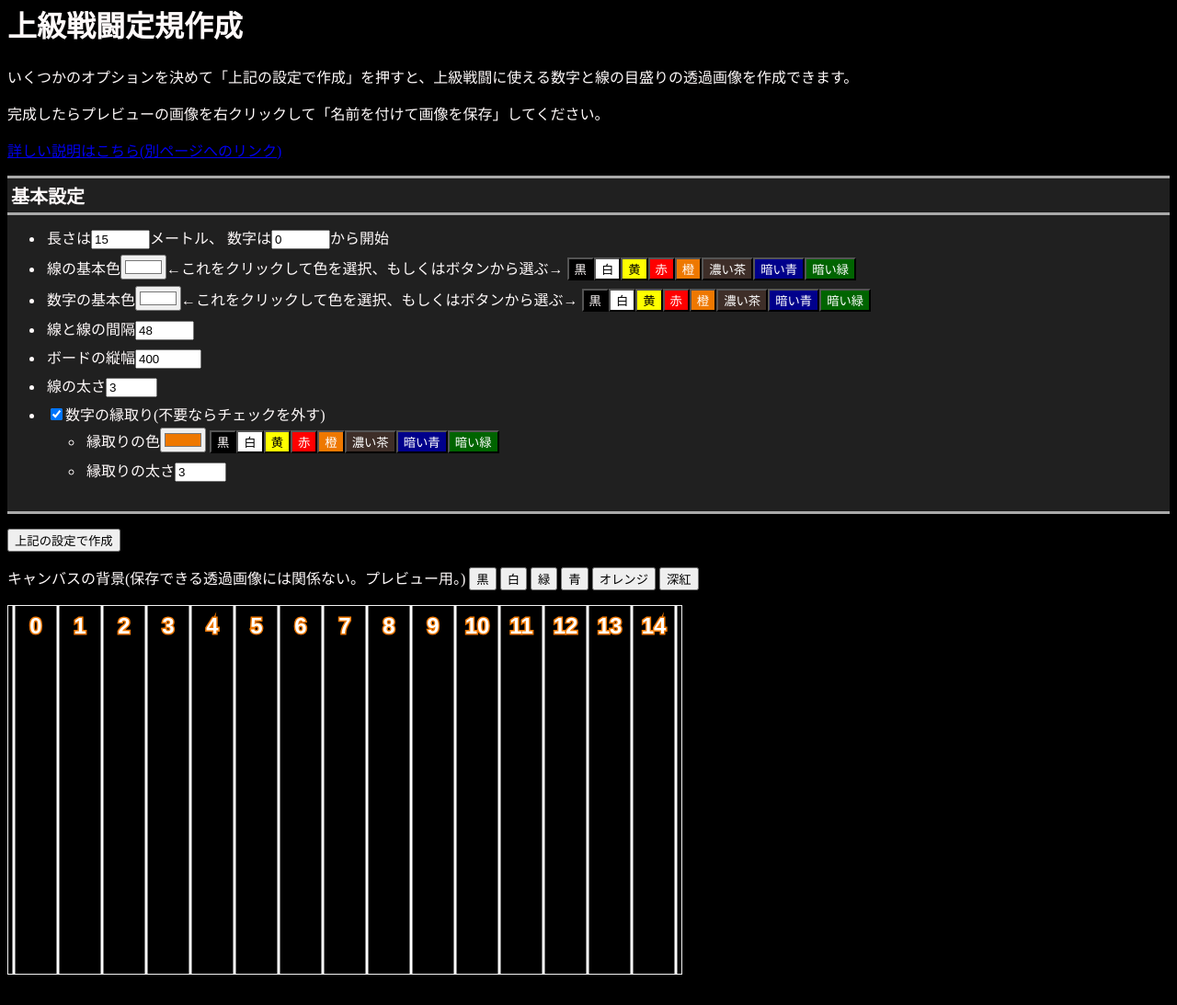
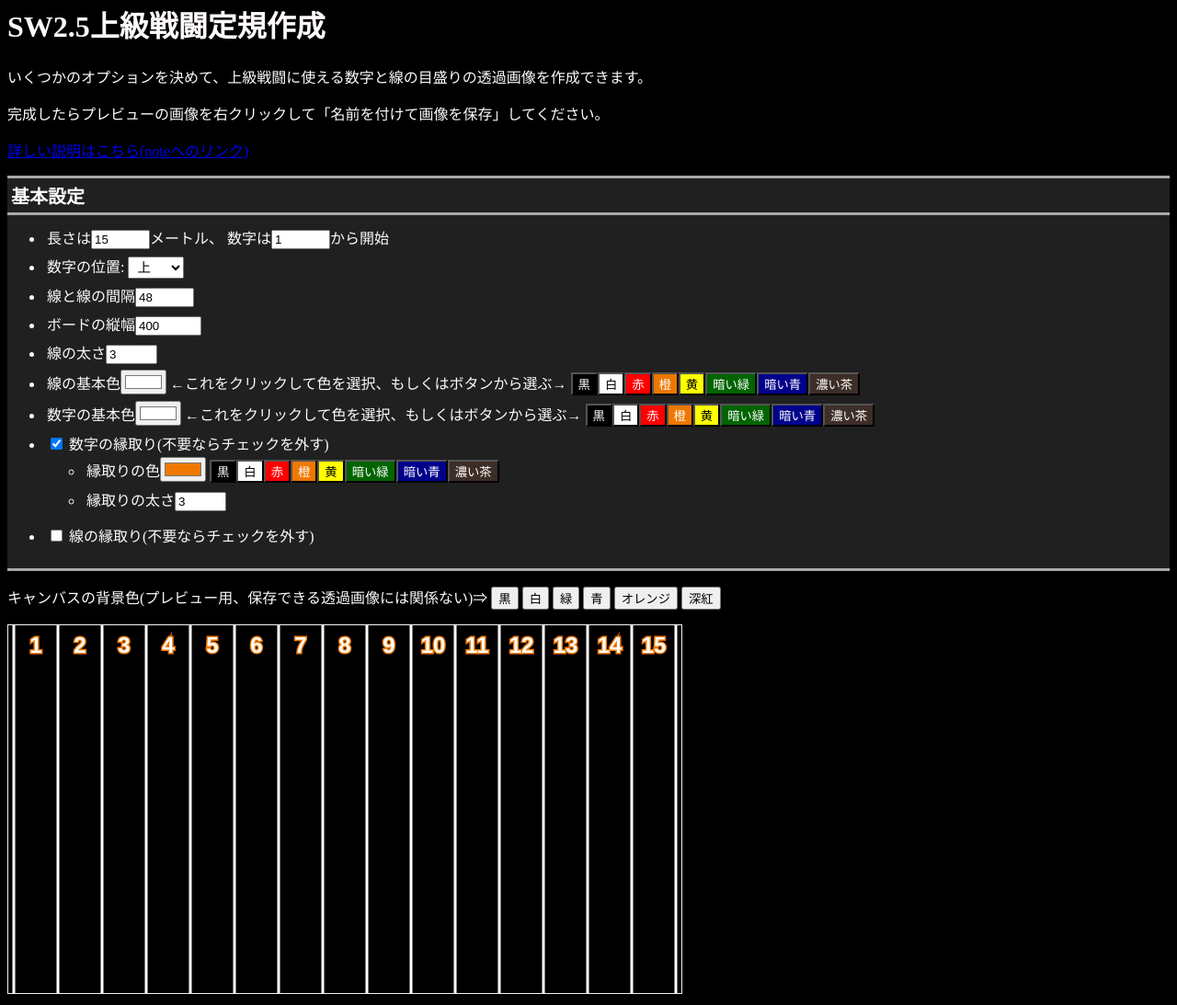
Before and after one commit to yuukumu/battleBoardGenerater-sw2.5, a plain HTML site: page index.html in a window 1280 px wide. Shown: the part 18-1111 px from the top of the page at 92% size. Before the commit the page ends 1090 px from the top, so only its background shows below. Drawn offline with Linux system fonts and the light colour scheme.

Commit message:
Add files via upload

```diff
--- a/canvasDraw.js
+++ b/canvasDraw.js
@@ -1,98 +1,147 @@
-// キャンバス
 const canvas = document.getElementById('boardCanvas');
 const ctx = canvas.getContext('2d');
 
-// 縦線の描画
-/**
- * 線をキャンバスに描画する関数
- * @param {String} color  描画する線のカラーコード
- * @param {Number} thickness 線の太さ(横幅)
- * @param {Number} height 線の長さ
- * @param {Number} meter  メートル単位でのボードの長さ。これによって線の個数が決まる。
- * @param {Number} spacing  線と線の間隔
- */
-function drawLine(color, thickness, height, meter, spacing) {
-    ctx.strokeStyle = color;
-    ctx.lineWidth = thickness;
-    for (let i = 0; i <= meter; i++) {
-        const LineStartX = i * spacing + 6; // それぞれの線のスタート地点のx座標。+6はボードの余白のため。
-        ctx.beginPath(); // パスの開始
-        ctx.moveTo(LineStartX, 0); // 開始点 (x, y)
-        ctx.lineTo(LineStartX, height); // 終了点 (x, y)
-        ctx.stroke(); // 線を描画
+
+function drawLine(x, y) {
+    ctx.beginPath(); // パスの開始
+    ctx.moveTo(x, 0); // 開始点
+    ctx.lineTo(x, y); // 終了点
+    ctx.stroke(); // 線を描画
+}
+
+function drawText(text, x, y, stroke) {
+    if (stroke) {
+        ctx.strokeText(text, x, y);
+    }
+
+    ctx.fillText(text, x, y);
+}
+
+
+function draw() {
+
+    const meter = numbers.boardMeter;
+    const height = numbers.height;
+    const spacing = numbers.spacing;
+
+    // キャンバスをととのえる
+    ctx.clearRect(0, 0, canvas.width, canvas.height);
+    canvas.width = meter * spacing + 12; // +12は両端の線が見切れないようにするため
+    canvas.height = height;
+    ctx.translate(6, 0); // キャンバスの描画範囲をx方向に6ずらす
+
+    // チェックボックスの状態を取得
+    const useTextStroke = document.getElementById('textStrokeCheckBox').checked;
+    const useLineStroke = document.getElementById('lineStrokeCheckBox').checked;
+
+
+
+    // ボードの長さ(メートル)に従ってループし、要素を生成
+
+    // 区切り線
+    /*
+    - 縁取りあり
+        縁取りに使いたい色で先に太い線を描画し、次に普通の線を描画
+    - 縁取りなし
+        普通の線を描画するだけ
+    */
+    if (useLineStroke) {
+
+        ctx.strokeStyle = colors.lineStrokeColor;
+        ctx.lineWidth = Number(numbers.lineThickness) + Number(numbers.lineStrokeWidth);
+        for (let i = 0; i <= meter; i++) {
+            drawLine(i * spacing, height);
+        }
+
+        ctx.strokeStyle = colors.lineBasicColor;
+        ctx.lineWidth = numbers.lineThickness;
+        for (let i = 0; i <= meter; i++) {
+            drawLine(i * spacing, height);
+        }
+
+    } else {
+
+        ctx.strokeStyle = colors.lineBasicColor;
+        ctx.lineWidth = numbers.lineThickness;
+        for (let i = 0; i <= meter; i++) {
+            drawLine(i * spacing, height);
+        }
+
+    }
+
+
+
+    // 数字
+    ctx.font = 'bold 24px Arial';
+    ctx.textAlign = 'center'; // 指定したX座標が文字の中央になるように文字を描画
+    ctx.fillStyle = colors.textBasicColor;
+
+    // 数字の位置
+    let textY;
+    switch (document.getElementById('numPositionSelect').value) {
+        case "up":
+            textY = 30;
+            break;
+
+        case "down":
+            textY = height - 15;
+            break;
+
+        case "center":
+            textY = height / 2;
+            break;
+    }
+
+    // 縁取り、塗りつぶしにより読み込むものを変える
+    // if文を取り払って全部読み込む形でも動く
+    if (useTextStroke) {
+        ctx.strokeStyle = colors.textStrokeColor;
+        ctx.lineWidth = numbers.textStrokeWidth;
+    }
+
+    for (let i = 0, startNumber = numbers.startNumber; i < meter; i++, startNumber++) {
+        drawText(
+            String(startNumber),
+            (i + 0.5) * spacing,
+            textY,
+            useTextStroke
+        );
     }
 }
 
 
-// 数字の描画
-/**
- * 数字を文字としてキャンバスに描画する関数
- * @param {String} color 描画する数字のカラーコード
- * @param {Number} meter メートル単位でのボードの長さ。これによって数字の個数が決まる。
- * @param {Number} startNumber 開始番号。左端の数字。
- * @param {Number} spacing 「線と線の間隔」の値。線の間隔に合わせて数字を入れる場所も変わる。
- * @param {Boolean} stroke 文字を縁取りするかどうか
- * @param {Number} strokeWidth 縁取り文字の線の太さ
- * @param {Number} strokeColor 縁取りの色
- */
-function drawText(basicColor, meter, startNumber, spacing, stroke, strokeWidth, strokeColor) {
-    // テキスト共通設定
-    ctx.font = 'bold 24px Arial';
-    ctx.fillStyle = basicColor;
-    ctx.textAlign = 'center'; // 指定したX座標が文字の中央になるように文字を描画
 
-    // 縁取りをする場合、その設定
-    if (stroke) {
-        ctx.strokeStyle = strokeColor;
-        ctx.lineWidth = strokeWidth;
+
+// 設定欄の全体を覆うid="options"のdiv要素内での変更に対応して動かすようにする
+// drawの実行回数が無駄に増えないようにrequestDraw()を使う
+
+const options = document.getElementById('options');
+
+let drawScheduled = false;
+
+function requestDraw() {
+
+    if (drawScheduled) {
+        return;
     }
 
-    // 描画
-    // 縁取り文字を描画して、その上に塗りつぶしてある文字を乗せる。
-    // 塗りつぶし文字の描画を消せば、塗りつぶしなしの「縁のみ文字」にもできる拡張性あり。
-    const textY = 30; // y座標
-    for (let i = 0; i < meter; i++) {
-        x = (i + 1 / 2) * spacing + 6; // x座標
-        number = String(i + startNumber); // 文字として描画する数字
+    drawScheduled = true;
 
-        // 縁取りをする場合、縁取り文字(線のみの文字)描画
-        if (stroke) {
-            ctx.strokeText(number, x, textY);
-        }
-
-        // 塗りつぶし文字
-        ctx.fillText(number, x, textY);
-    }
+    requestAnimationFrame(() => {
+        draw();
+        drawScheduled = false;
+    });
 }
 
+options.addEventListener('input', requestDraw);
+options.addEventListener('change', requestDraw);
+// class="color-btn"ボタンに限りクリックでも動かす
+options.addEventListener('click', event => {
+    if (event.target.closest('.color-btn')) {
+        requestDraw();
+    }
+});
 
-// キャンバスの更新
-function updateCanvas() {
-    // 色選択ボックスから設定を取得
-    const lineColor = lineBasicColorPicker.value;
-    const textColor = textBasicColorPicker.value;
-    const textStrokeColor = textStrokeColorPicker.value;
 
-    // 数値ボックスから設定を取得
-    const lineThickness = parseInt(lineThickBox.value, 10);
-    const lineHeight = parseInt(heightBox.value, 10);
-    const boardMeter = parseInt(boardMeterBox.value, 10);
-    const startNumber = parseInt(startNumberBox.value, 10);
-    const spacing = parseInt(spacingBox.value, 10);
-    const textStrokeWidth = parseInt(textStrokeWidthBox.value, 10);
-
-    // チェックボックスの状態を取得
-    const textStroke = strokeCheckBox.checked;
-
-    // キャンバス内のすべての要素を削除
-    ctx.clearRect(0, 0, canvas.width, canvas.height);
-    // 描画する要素に合わせてキャンバスのリサイズ(横方向の余白12px)
-    canvas.width = boardMeter * spacing + 12;
-    canvas.height = lineHeight;
-
-    // 要素を生成
-    drawLine(lineColor, lineThickness, lineHeight, boardMeter, spacing) // 縦線の描画
-    drawText(textColor, boardMeter, startNumber, spacing, textStroke, textStrokeWidth, textStrokeColor) // 数字の描画
-}
-
-updateCanvas();
+// 初回
+draw()
--- a/createButtonElements.js
+++ b/createButtonElements.js
@@ -1,17 +1,17 @@
 // ボタン設定データのオブジェクトの配列
 const colorDefinitions = [
-  { label: "黒", className: "blackButton",  colorCode: "#000000" },
-  { label: "白", className: "whiteButton",  colorCode: "#ffffff" },
-  { label: "黄", className: "yellowButton", colorCode: "#ffff00" },
-  { label: "赤", className: "redButton",    colorCode: "#ff0000" },
-  { label: "橙", className: "orangeButton", colorCode: "#ee7800" },
-  { label: "濃い茶", className: "darkbrownButton", colorCode: "#3e2e28" },
-  { label: "暗い青", className: "darkblueButton",  colorCode: "#00008b" },
-  { label: "暗い緑", className: "darkgreenButton", colorCode: "#006400" },
+  { colorCode: "#000000", text: "黒",     textColor: "snow"  },
+  { colorCode: "#ffffff", text: "白",     textColor: "black" },
+  { colorCode: "#ff0000", text: "赤",     textColor: "white" },
+  { colorCode: "#ee7800", text: "橙",     textColor: "white" },
+  { colorCode: "#ffff00", text: "黄",     textColor: "black" },
+  { colorCode: "#006400", text: "暗い緑", textColor: "white" },
+  { colorCode: "#00008b", text: "暗い青", textColor: "white" },
+  { colorCode: "#3e2e28", text: "濃い茶", textColor: "white" },
 ];
 
 
-// ボタン生成
+
 /**
  * ボタンを生成して指定の要素に追加する関数
  * @param {Array}  dataList 色データの配列
@@ -22,36 +22,33 @@ function generateColorButtons(dataList, containerId, targetType) {
   // 親要素を取得
   const container = document.getElementById(containerId);
 
-  // 親要素が見つからない場合は処理を中断（エラー防止）
+  // 親要素が見つからない場合は処理を中断
   if (!container) return;
 
-  // データの数だけループしてボタンを作る
   dataList.forEach(item => {
-    // <input> 要素を作成
-    const button = document.createElement("input");
+    const button = document.createElement("button");
 
-    // 属性をセット
     button.type = "button";
-    button.value = item.label;           // ボタンの文字
-    button.className = item.className;   // クラス名
+    button.className = "color-btn";
 
-    // data属性をセット
-    button.dataset.target = targetType;      // data-target
-    button.dataset.colorCode = item.colorCode; // data-color-code
+    button.textContent = item.text; // ボタンの文字
+    button.style.color = item.textColor; // ボタンの文字色
+    button.style.backgroundColor = item.colorCode; // ボタンの色
 
-    // クリックイベントを設定 onclick="updateColorPicker(this)" となるように。
-    button.setAttribute("onclick", "updateColorPicker(this)");
+    // data属性
+    button.dataset.target = targetType;
+    button.dataset.colorCode = item.colorCode;
 
-    // 親要素に追加
     container.appendChild(button);
   });
 }
 
 // 線の色用ボタンを生成
-generateColorButtons(colorDefinitions, "chooseLineBasicColor", "line");
+generateColorButtons(colorDefinitions, "chooseLineBasicColor", "lineBasicColor");
+// 線の縁取りの色用ボタンを生成
+generateColorButtons(colorDefinitions, "chooseLineStrokeColor", "lineStrokeColor")
 
 // 文字の色用ボタンを生成
-generateColorButtons(colorDefinitions, "chooseTextBasicColor", "text");
-
+generateColorButtons(colorDefinitions, "chooseTextBasicColor", "textBasicColor");
 // 文字の縁取りの色用ボタンを生成
-generateColorButtons(colorDefinitions, "chooseTextStrokeColor", "textStroke")
+generateColorButtons(colorDefinitions, "chooseTextStrokeColor", "textStrokeColor")
--- a/index.html
+++ b/index.html
@@ -8,52 +8,80 @@
 </head>
 
 <body>
-    <h1>上級戦闘定規作成</h1>
-    <p>いくつかのオプションを決めて「上記の設定で作成」を押すと、上級戦闘に使える数字と線の目盛りの透過画像を作成できます。</p>
+    <h1>SW2.5上級戦闘定規作成</h1>
+    <p>いくつかのオプションを決めて、上級戦闘に使える数字と線の目盛りの透過画像を作成できます。</p>
     <p>完成したらプレビューの画像を右クリックして「名前を付けて画像を保存」してください。</p>
-    <p><a href="https://note.com/yuukumu/n/nf5959c682ac1?sub_rt=share_sb">詳しい説明はこちら(別ページへのリンク)</a></p>
+    <p><a href="https://note.com/yuukumu/n/nf5959c682ac1?sub_rt=share_sb">詳しい説明はこちら(noteへのリンク)</a></p>
     <div id="options">
         <h2>基本設定</h2>
         <ul>
             <li>
-                長さは<input type="number" id="boardMeterBox" value="15" min="1" max="200" step="1" />メートル、
-                数字は<input type="number" id="startNumberBox" value="0" min="0" max="200" step="1" />から開始
+                長さは<input class="num-box" id="boardMeterBox" data-param="boardMeter" type="number" value="" min="1" max="200" step="1" />メートル、
+                数字は<input class="num-box" id="startNumberBox" data-param="startNumber" type="number" value="" min="0" max="200" step="1" />から開始
+            </li>
+            <li>
+                <label for="numPositionSelect">数字の位置:</label>
+                <select name="num-position" id="numPositionSelect">
+                    <option value="up" selected>上</option>
+                    <option value="down">下</option>
+                    <option value="center">中央</option>
+                </select>
+            </li>
+            <li>
+                線と線の間隔<input class="num-box" id="spacingBox" data-param="spacing" type="number" value="" min="30" max="200" step="1" />
+            </li>
+            <li>
+                ボードの縦幅<input class="num-box" id="heightBox" data-param="height" type="number" value="" min="50" max="5000" step="1" />
+            </li>
+            <li>
+                線の太さ<input class="num-box" id="lineThickBox" data-param="lineThickness" type="number" value="" min="1" max="20" step="1" />
             </li>
             <li id="chooseLineBasicColor">
-                線の基本色<input type="color" id="lineBasicColorPicker"
-                    value="#ffffff">←これをクリックして色を選択、もしくはボタンから選ぶ→<!-- createButtonElement.jsでボタンが生成される -->
+                線の基本色<input class="color-picker" data-target="lineBasicColor" type="color">
+                ←これをクリックして色を選択、もしくはボタンから選ぶ→<!-- ここにcreateButtonElement.jsでボタンが生成される -->
             </li>
             <li id="chooseTextBasicColor">
-                数字の基本色<input type="color" id="textBasicColorPicker"
-                    value="#ffffff">←これをクリックして色を選択、もしくはボタンから選ぶ→<!-- createButtonElement.jsでボタンが生成される -->
+                数字の基本色<input class="color-picker" data-target="textBasicColor" type="color">
+                ←これをクリックして色を選択、もしくはボタンから選ぶ→<!-- ここにcreateButtonElement.jsでボタンが生成される -->
             </li>
+
             <li>
-                線と線の間隔<input type="number" id="spacingBox" value="48" min="30" max="200" step="1" />
-            </li>
-            <li>
-                ボードの縦幅<input type="number" id="heightBox" value="400" min="50" max="5000" step="1" />
-            </li>
-            <li>
-                線の太さ<input type="number" id="lineThickBox" value="3" min="1" max="20" step="1" />
-            </li>
-            <li>
-                <label><input type="checkbox" id="strokeCheckBox" name="UseStroke" checked>数字の縁取り(不要ならチェックを外す)</label>
-                <div id="strokeColorContainer">
+                <input class="toggle-container" id="textStrokeCheckBox" data-target="textStrokeContainer" type="checkbox" checked>
+                <label for="textStrokeCheckBox">数字の縁取り(不要ならチェックを外す)</label>
+                <div id="textStrokeContainer">
                     <ul>
                         <li id="chooseTextStrokeColor">
-                            縁取りの色<input type="color" id="textStrokeColorPicker" value="#ee7800">
+                            縁取りの色<input class="color-picker" data-target="textStrokeColor" type="color">
+                            <!-- ここにcreateButtonElement.jsでボタンが生成される -->
                         </li>
                         <li>
-                            縁取りの太さ<input type="number" id="textStrokeWidthBox" value="3" min="1" max="20" step="1" />
+                            縁取りの太さ<input class="num-box" id="textStrokeWidthBox" data-param="textStrokeWidth" type="number" value="" min="1" max="20" step="1" />
                         </li>
                     </ul>
                 </div>
             </li>
+
+
+            <li>
+                <input class="toggle-container" id="lineStrokeCheckBox" data-target="lineStrokeContainer" type="checkbox">
+                <label for="lineStrokeCheckBox">線の縁取り(不要ならチェックを外す)</label>
+                <div id="lineStrokeContainer" style="display:none;">
+                    <ul>
+                        <li id="chooseLineStrokeColor">
+                            縁取りの色<input class="color-picker" data-target="lineStrokeColor" type="color">
+                            <!-- ここにcreateButtonElement.jsでボタンが生成される -->
+                        </li>
+                        <li>
+                            縁取りの太さ<input class="num-box" id="lineStrokeWidthBox" data-param="lineStrokeWidth" type="number" value="" min="1" max="20" step="1" />
+                        </li>
+                    </ul>
+                </div>
+            </li>
+
         </ul>
     </div>
 
-    <p><input type="button" value="上記の設定で作成" onclick="updateCanvas()"></p>
-    <p>キャンバスの背景(保存できる透過画像には関係ない。プレビュー用。)
+    <p>キャンバスの背景色(プレビュー用、保存できる透過画像には関係ない)⇒
         <input type="button" value="黒" onclick="changeCanvasColor('black')">
         <input type="button" value="白" onclick="changeCanvasColor('white')">
         <input type="button" value="緑" onclick="changeCanvasColor('green')">
--- a/inputBox.js
+++ b/inputBox.js
@@ -1,90 +1,98 @@
-// 長さ(メートル)の数値入力ボックス
-const boardMeterBox = document.getElementById('boardMeterBox');
+// --- 色選択 ---
 
-// ボードの開始番号、左端の数字
-const startNumberBox = document.getElementById('startNumberBox');
+// 線や文字の最初の色
+const colors = {
+    lineBasicColor: "#ffffff",
+    lineStrokeColor: "#ee7800",
+    textBasicColor: "#ffffff",
+    textStrokeColor: "#ee7800"
+};
 
-// 色選択ボックス
-const lineBasicColorPicker = document.getElementById('lineBasicColorPicker');
-const textBasicColorPicker = document.getElementById('textBasicColorPicker');
-const textStrokeColorPicker = document.getElementById('textStrokeColorPicker');
+// カラーピッカーをクラスの指定から取得し、それぞれに処理を行う
+document.querySelectorAll('.color-picker').forEach(picker => {
 
-// 線の色、文字の色のボタンを押したとき、色選択ボックスの色を変更
-function updateColorPicker(buttonElement) {
-    // 1. 引数(buttonElement)から直接データを取得
-    const targetType = buttonElement.dataset.target;     // "line" or "text"
-    const colorCode = buttonElement.dataset.colorCode;   // "#000000" 等カラーコード
+    const target = picker.dataset.target;
 
-    // 2. 操作すべき変数を決定
-    let targetPicker = null;
-    if (targetType === "line") {
-        targetPicker = lineBasicColorPicker;
-    } else if (targetType === "text") {
-        targetPicker = textBasicColorPicker;
-    } else if (targetType === "textStroke") {
-        targetPicker = textStrokeColorPicker;
-    }
+    // 初期値反映
+    picker.value = colors[target];
 
-    // 3. 値を更新し、変更イベントを強制発火させる
-    if (targetPicker) {
-        targetPicker.value = colorCode;
-        // "input" イベントと "change" を手動で起こし、カラーピッカーをクリックで操作した時と同じ挙動を再現。
-        // あとで"input"や"change"イベントによりその場でキャンバスが更新されるような機能を作るときに役立つ。
-        targetPicker.dispatchEvent(new Event('input', { bubbles: true }));
-        targetPicker.dispatchEvent(new Event('change', { bubbles: true }));
-    }
-}
+    // 変更時のイベント登録
+    picker.addEventListener('input', e => {
+        colors[target] = e.target.value;
+    });
 
+});
 
-// 線と線の間隔
-const spacingBox = document.getElementById('spacingBox');
+// ボタン要素を読み込み、クリック時のイベント登録
+document.querySelectorAll('.color-btn').forEach(button => {
 
-// 線の縦幅
-const heightBox = document.getElementById('heightBox');
+    button.addEventListener('click', () => {
 
-// 線の太さ
-const lineThickBox = document.getElementById('lineThickBox');
+        const target = button.dataset.target;
+        const color = button.dataset.colorCode;
 
-// テキスト縁取りの太さ
-const textStrokeWidthBox = document.getElementById('textStrokeWidthBox');
+        // 色データ更新
+        colors[target] = color;
 
+        // 対応するカラーピッカーも更新
+        const picker = document.querySelector(
+            `.color-picker[data-target="${target}"]`
+        );
 
-// 縁取りのチェックボックス、数字の縁取りをするならチェックするもの
-const strokeCheckBox = document.getElementById('strokeCheckBox');
-
-// 表示・非表示を切り替えられるdiv要素
-// 最初はチェックされている(HTML側で制御)。
-const colorContainer = document.getElementById('strokeColorContainer');
-
-// チェックボックスの状態が変わった時(change)の動作
-strokeCheckBox.addEventListener('change', function () {
-
-    if (this.checked) {
-        // チェックが入ったら、表示する (block要素として表示)
-        colorContainer.style.display = 'block';
-    } else {
-        // チェックが外れたら、隠す (none)
-        colorContainer.style.display = 'none';
-    }
+        if (picker) {
+            picker.value = color;
+        }
+    });
 
 });
 
 
-// 数値ボックスに「e」を入力させない
-// 指数表記ができないようにする。数値ボックスにeが入ると困惑するし。
-document.querySelectorAll('input[type="number"]').forEach(input => {
-    // 1. キーボードからの直接入力をブロック（基本の防衛）
-    input.addEventListener('keydown', (e) => {
-        if (['e', 'E'].includes(e.key)) {
-            e.preventDefault();
-        }
+
+
+// --- 数値ボックス ---
+
+// 数値ボックスの最初の数値
+const numbers = {
+    boardMeter: 15, // ボードの長さ
+    startNumber: 1, // ボードの最初の数字
+    spacing: 48,    // 線と線の間隔
+    height: 400,    // ボードの縦幅
+    lineThickness: 3,   // 線の太さ
+    lineStrokeWidth: 1, // 線の縁取りの幅
+    textStrokeWidth: 3 // テキスト縁取りの太さ
+};
+
+// 数値ボックスをクラスの指定から取得し、それぞれに処理を行う
+document.querySelectorAll('.num-box').forEach(numBox => {
+
+    const param = numBox.dataset.param;
+
+    // 初期値反映
+    numBox.value = numbers[param];
+
+    // 変更時のイベント登録
+    numBox.addEventListener('input', e => {
+        numbers[param] = e.target.value;
     });
 
-    // 2. 貼り付けなどに対する保険（徹底的な防衛）
-    input.addEventListener('input', () => {
-        // eが含まれていた場合のみ、置換して書き戻す
-        if (input.value.includes('e') || input.value.includes('E')) {
-            input.value = input.value.replace(/[eE]/g, '');
+});
+
+
+
+// --- CheckBox ---
+document
+    .querySelectorAll('.toggle-container')
+    .forEach(checkBox => {
+
+        function updateDisplay() {
+            const targetId = checkBox.dataset.target;
+            const target = document.getElementById(targetId);
+
+            target.style.display = checkBox.checked ? 'block' : 'none';
         }
+
+        checkBox.addEventListener('change', updateDisplay);
+
+        // 初期状態を反映
+        updateDisplay();
     });
-});
--- a/style.css
+++ b/style.css
@@ -29,36 +29,8 @@ li {
     padding: 3px;
 }
 
-/* 背景色のテンプレート */
-.blackButton {
-    background-color: black;
-    color: snow;
+
+select {
+  font-size: 0.9rem;
+  padding: 2px 5px;
 }
-.whiteButton {
-    background-color: white;
-    color: black;
-}
-.yellowButton {
-    background-color: #ffff00;
-    color: black;
-}
-.redButton {
-    background-color: #ff0000;
-    color: white;
-}
-.orangeButton {
-    background-color: #ee7800;
-    color: white;
-}
-.darkblueButton {
-    background-color: #00008b;
-    color: white;
-}
-.darkgreenButton {
-    background-color: #006400;
-    color: white;
-}
-.darkbrownButton {
-    background-color: #3e2e28;
-    color: white;
-}
```
